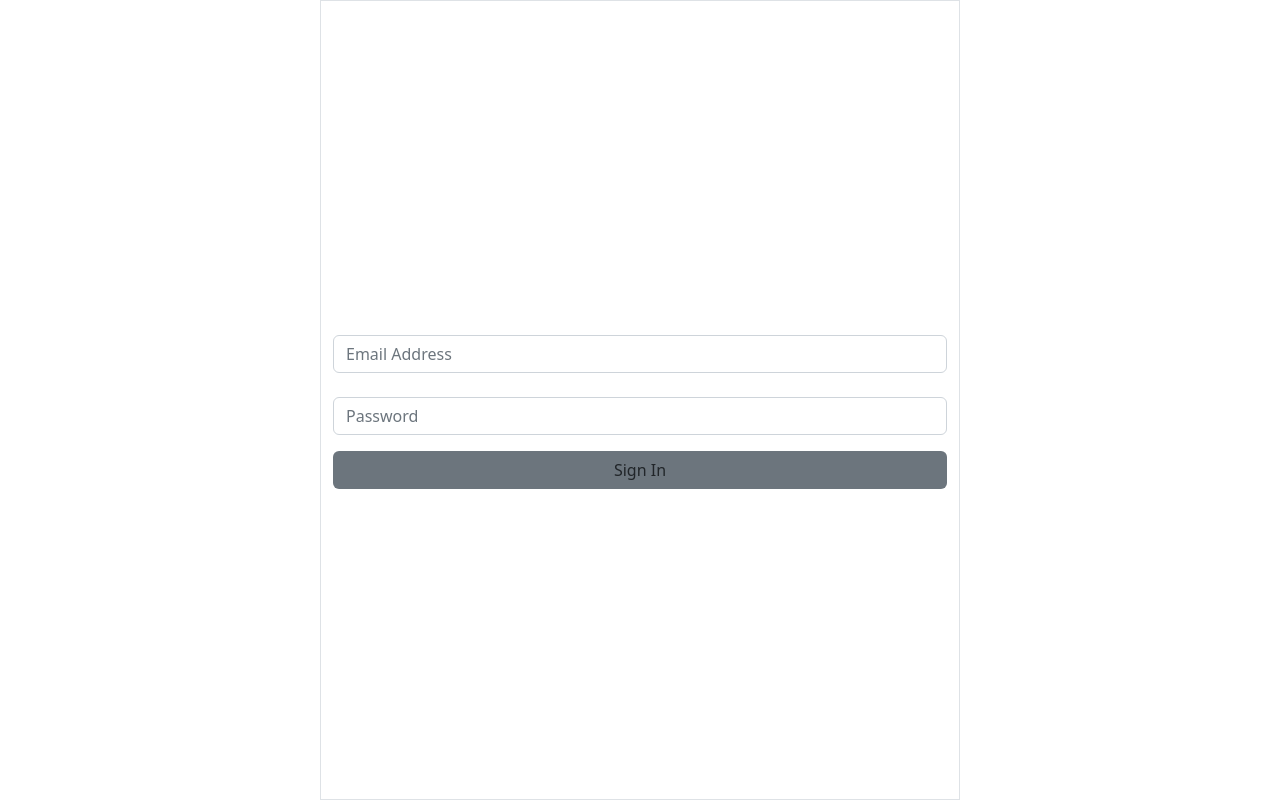
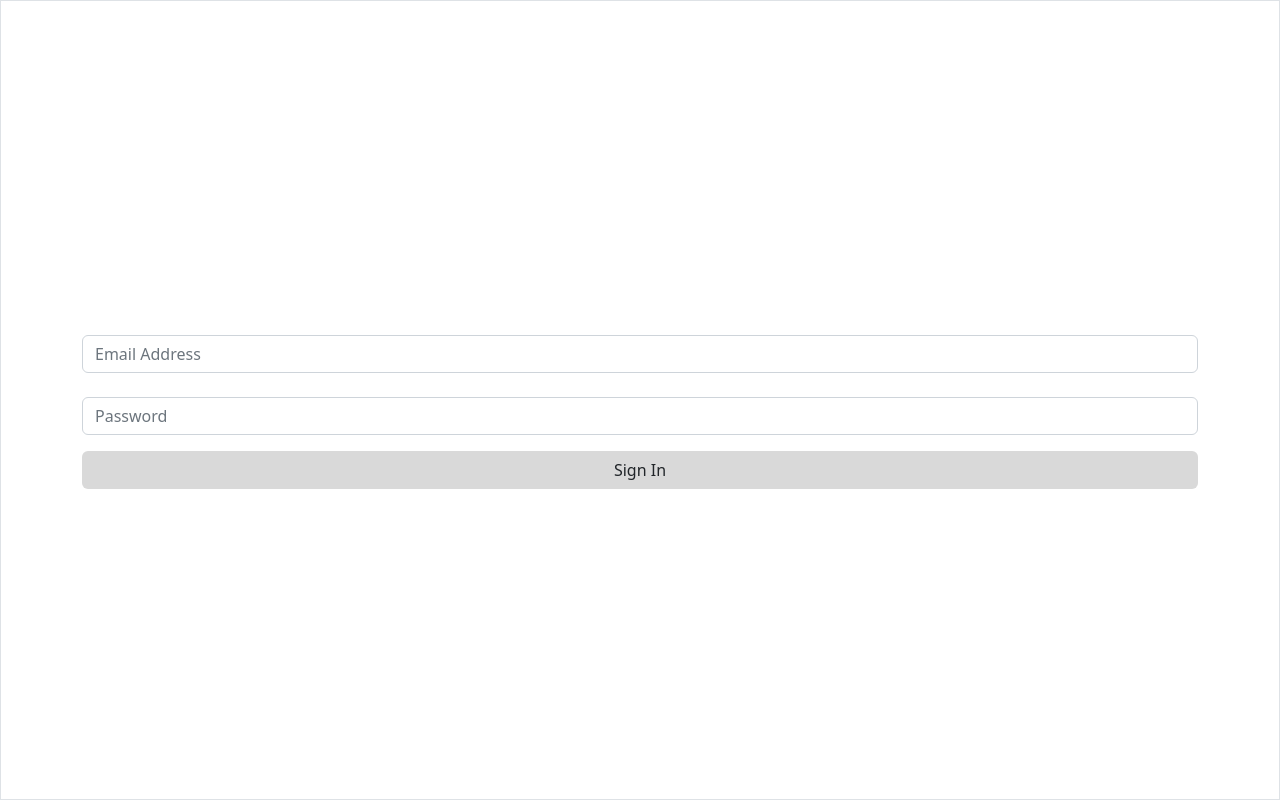
Before and after one commit to faytey/Kudina-app, a React (Create React App) app: page / in a window 1280 px wide. Built offline with nearby package versions, Linux system fonts and the light colour scheme.

Commit message:
feat: add custom scss for bootstrap config

```diff
--- /dev/null
+++ b/src/custom.scss
@@ -0,0 +1,34 @@
+$secondary: #d9d9d9;
+$success: #00A150;
+
+$utilities: () !default;
+
+$utilities: map-merge((
+    'viewport-height':(
+        property: height,
+        class:vh,
+        responsive: true,
+        values:(
+            10: 10vh,
+            15: 15vh,
+            25: 25vh,
+            50: 50vh,
+            75: 75vh,
+            100: 100vh
+        )
+    ),
+    'viewport-width':(
+        property: width,
+        class:vw,
+        responsive: true,
+        values:(
+            10: 10vw,
+            25: 25vw,
+            50: 50vw,
+            75: 75vw,
+            100: 100vw
+        )
+    )
+), $utilities);
+
+@import '~bootstrap/scss/bootstrap.scss';
--- a/src/index.css
+++ b/src/index.css
@@ -11,14 +11,7 @@ code {
   font-family: source-code-pro, Menlo, Monaco, Consolas, 'Courier New',
     monospace;
 }
-.vwot-50{
-  width: 50vw;
+
+.fullHeight{
+  height: 100%
 }
-.bg-green{
-  background-color: #00A150
-}
-@media (max-width: 768px){
-  .vwot-50{
-    width: 100vw;
-  }
-}
--- a/src/index.js
+++ b/src/index.js
@@ -5,9 +5,12 @@ import App from './App';
 import reportWebVitals from './reportWebVitals';
 
 // Bootstrap CSS
-import "bootstrap/dist/css/bootstrap.min.css";
+import "./custom.scss";
 // Bootstrap Bundle JS
 import "bootstrap/dist/js/bootstrap.bundle.min";
+//Bootstrap Icon
+import "bootstrap-icons/font/bootstrap-icons.css";
+
 
 const root = ReactDOM.createRoot(document.getElementById('root'));
 root.render(
```
